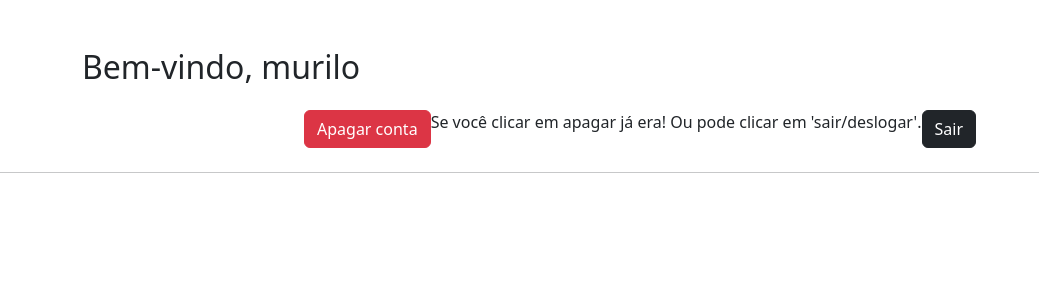
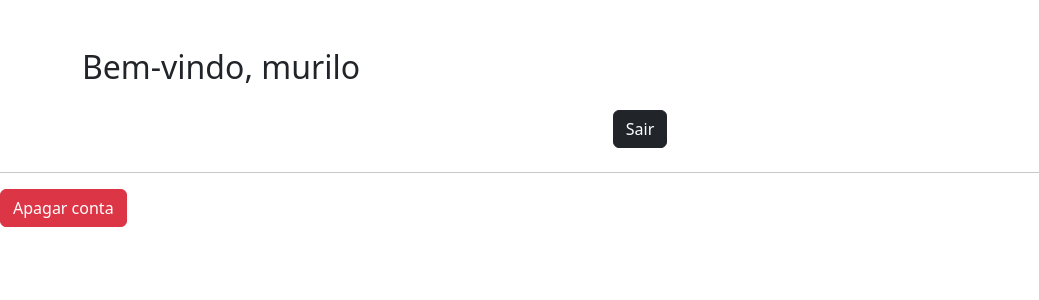
Before and after one commit to scorsato86murilo/portifolio, a Django app: page /sistema_login_plataforma/ in a window 1280 px wide. Shown: the top 300 px of the page, without its empty margins (0-1039 px from the left). Run offline with Django 4.2, Linux system fonts and the light colour scheme; a user stored in the database is signed in.

Commit message:
sistema_de_login finalizado esta excluindo o objeto

```diff
--- a/sistema_de_login/templates/sistema_login_plataforma.html
+++ b/sistema_de_login/templates/sistema_login_plataforma.html
@@ -11,19 +11,17 @@
     <div class="container mt-5">
       <h2 class="mb-4">Bem-vindo, {{ nome }}</h2>
       <div class="d-flex justify-content-center mb-4">
-        <button class="btn btn-danger">
-          <a class="dropdown-item" href="#">
-          Apagar conta</a>
-        </button>
-        Se você clicar em apagar já era! Ou pode clicar em 'sair/deslogar'.
-           <button class="btn btn-dark">
-          <a class="dropdown-item" href="{% url 'logout_view' %}">
-          Sair</a>
-        </button>
+        <a href="{% url 'logout_view' %}" class="btn btn-dark">Sair</a>
       </div>
-    </div><hr>
+    </div>
+    <hr>
+
+    <!-- Formulário para apagar a conta -->
+    <form action="{% url 'sistema_login_plataforma' %}" method="post">
+      {% csrf_token %}
+      <button type="submit" class="btn btn-danger">Apagar conta</button>
+    </form>
 
     <script src="https://cdn.jsdelivr.net/npm/bootstrap@5.3.3/dist/js/bootstrap.bundle.min.js" integrity="sha384-YvpcrYf0tY3lHB60NNkmXc5s9fDVZLESaAA55NDzOxhy9GkcIdslK1eN7N6jIeHz" crossorigin="anonymous"></script>
-
   </body>
 </html>
--- a/sistema_de_login/views.py
+++ b/sistema_de_login/views.py
@@ -77,12 +77,23 @@ def sistema_login_entrar(request):
 @login_required(login_url='sistema_login')
 def sistema_login_plataforma(request):
     nome = request.user.username
+
     if request.method == 'GET':
-        return render(request, 'sistema_login_plataforma.html', {'nome': nome,
+        return render(request, 'sistema_login_plataforma.html', {'nome': nome})
 
-                                                                 })
-    if request.method == 'POST':
-        return render(request, 'sistema_login_plataforma.html')
+    elif request.method == 'POST':
+        try:
+            # Confirma que o usuário existe e tenta deletá-lo
+            user = User.objects.get(username=nome)
+            user.delete()
+            messages.success(request, 'Usuário deletado com sucesso.')
+            return redirect('sistema_login')
+        except User.DoesNotExist:
+            # Mensagem de erro se o usuário não for encontrado
+            messages.error(request, 'Usuário não encontrado.')
+            return redirect('sistema_login_plataforma')
+
+    return render(request, 'sistema_login_plataforma.html', {'nome': nome})
 
 
 def enviar_email(request):
```
Also changed, not shown: db.sqlite3.
